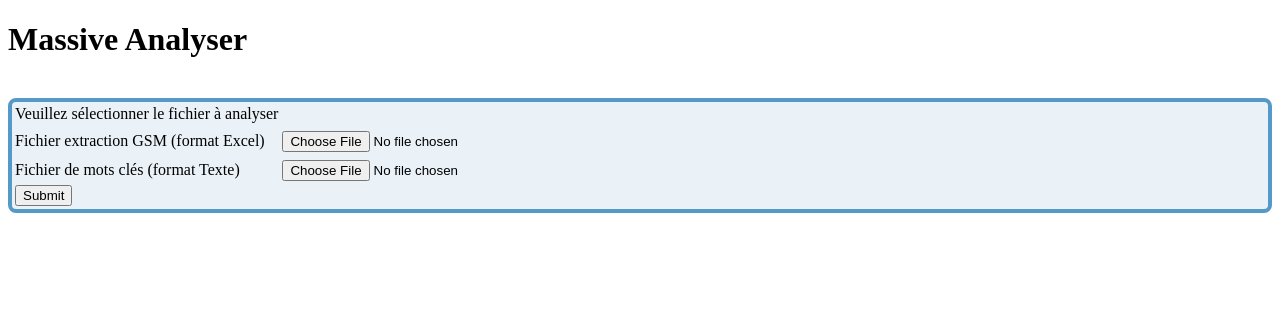
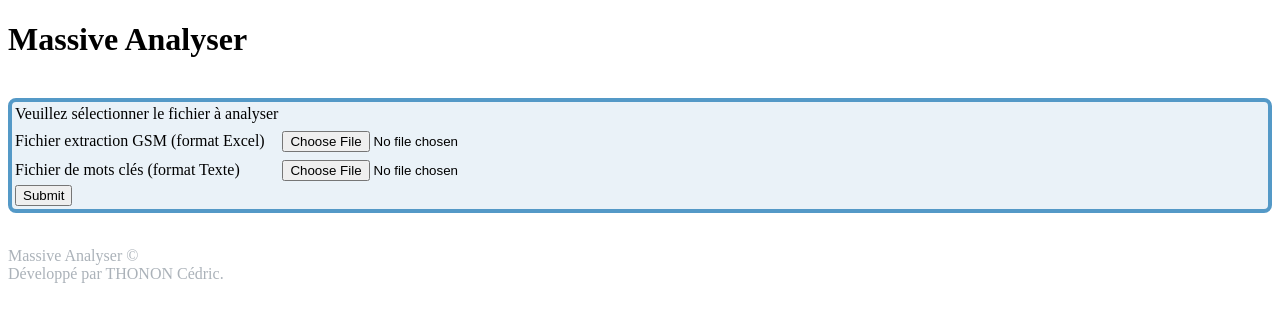
Before and after one commit to thoced/php-massive-recherche, a PHP site: page / in a window 1280 px wide. Shown: the top 322 px of the page. Run offline with PHP 8.4, Linux system fonts and the light colour scheme.

Commit message:
- Ajout développeur

```diff
--- a/Views/ShowResultView.php
+++ b/Views/ShowResultView.php
@@ -27,3 +27,6 @@
 <br>
 <br>
 <a href="../index.php">Faire une nouvelle recherche</a>
+<br>
+<br>
+ <p style="color:#abb2b9;">Massive Analyser © <br>Développé par THONON Cédric.</p>
--- a/index.php
+++ b/index.php
@@ -39,3 +39,5 @@ and open the template in the editor.
               </form>
     </div>
         <br>
+
+        <p style="color:#abb2b9;">Massive Analyser © <br>Développé par THONON Cédric.</p>
```
